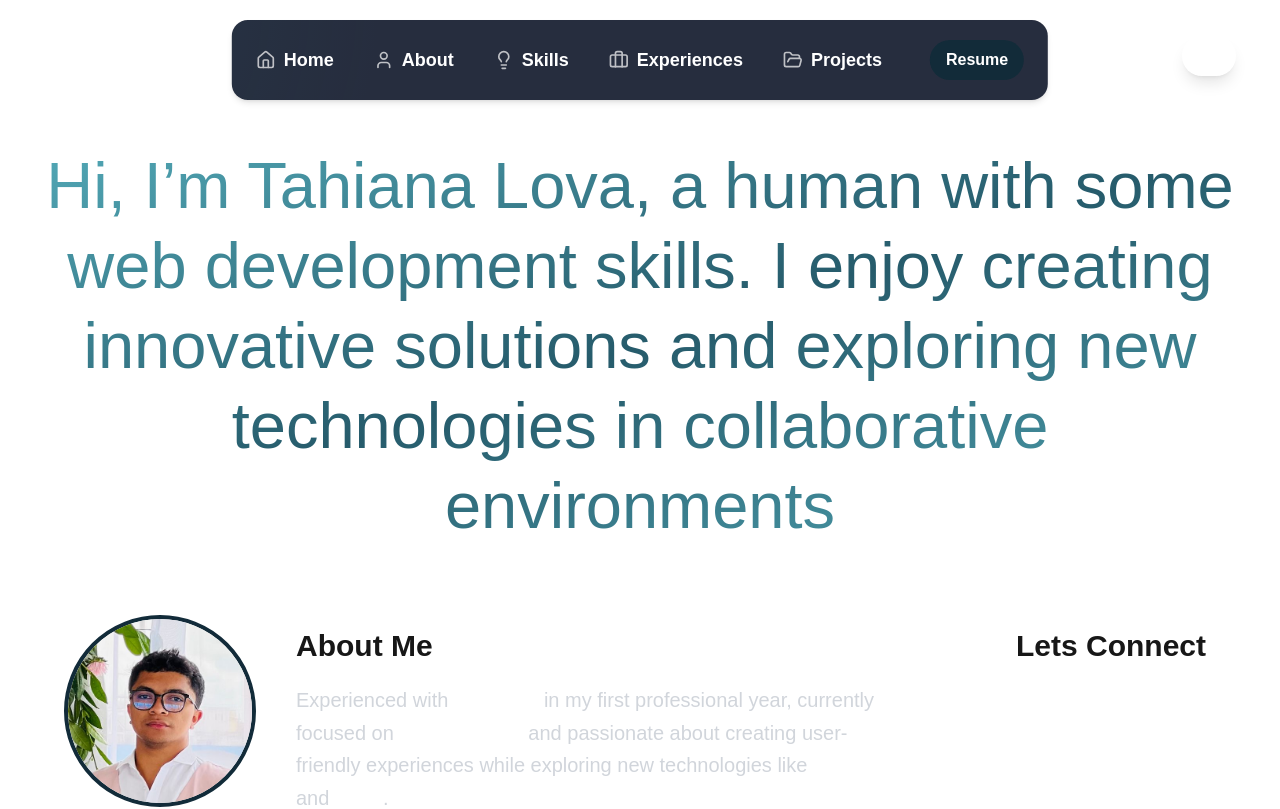
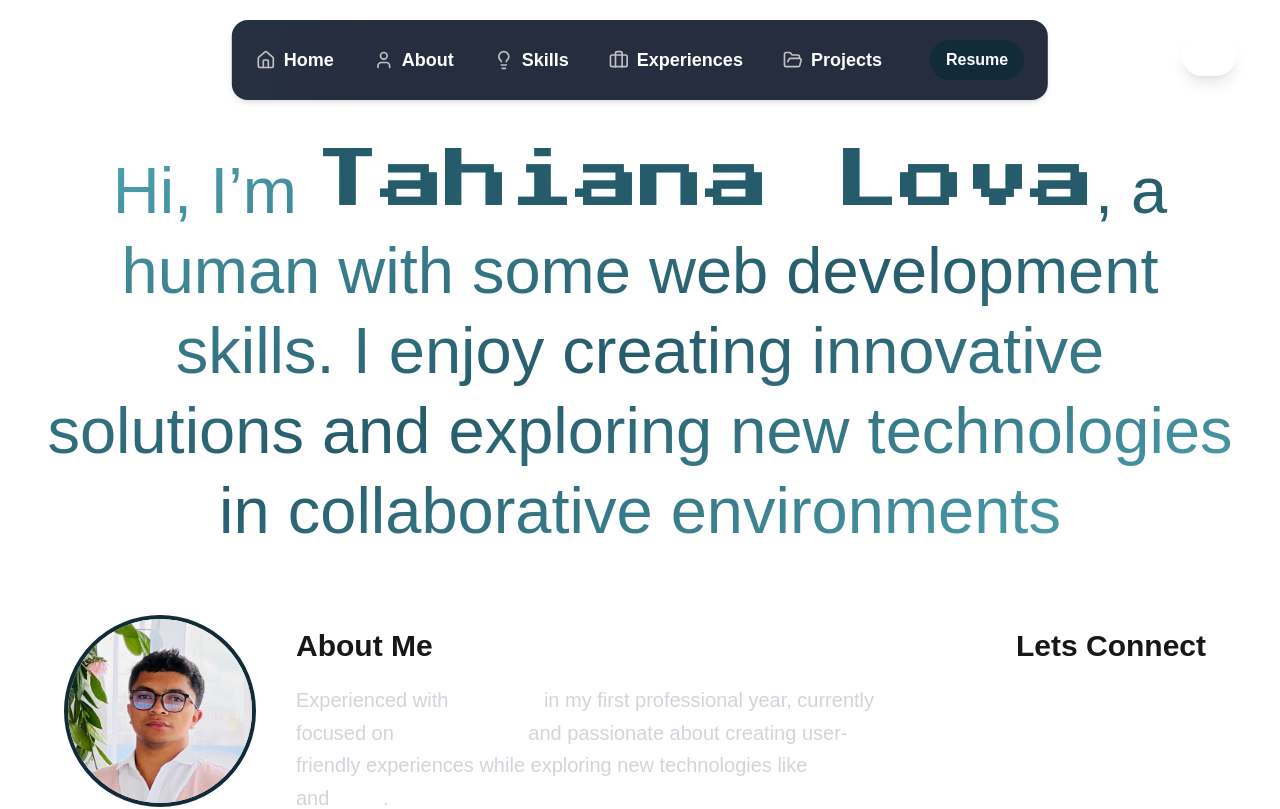
Before and after one commit to Mukkun007/PORTFOLIO-LOVA, a Next.js app: page / in a window 1280 px wide. Shown: the top 809 px of the page. Built offline with nearby package versions, Linux system fonts and the light colour scheme.

Commit message:
name police

```diff
--- a/public/locales/en.json
+++ b/public/locales/en.json
@@ -1,6 +1,7 @@
 {
   "home": {
-    "greeting": "Hi, I’m Tahiana Lova, a human with some web development skills. I enjoy creating innovative solutions and exploring new technologies in collaborative environments"
+    "greeting1": "Hi, I’m ",
+    "greeting2": ", a human with some web development skills. I enjoy creating innovative solutions and exploring new technologies in collaborative environments"
   },
   "header": {
     "home": "Home",
--- a/public/locales/fr.json
+++ b/public/locales/fr.json
@@ -1,6 +1,7 @@
 {
   "home": {
-    "greeting": "Je suis Tahiana Lova, un humain avec quelques compétences en développement web. J'aime créer des solutions innovantes et explorer de nouvelles technologies dans des environnements collaboratifs."
+    "greeting1": "Je suis ",
+    "greeting2": ", un humain avec quelques compétences en développement web. J'aime créer des solutions innovantes et explorer de nouvelles technologies dans des environnements collaboratifs."
   },
   "header": {
     "home": "Acceuil",
--- a/src/app/globals.css
+++ b/src/app/globals.css
@@ -3,6 +3,17 @@
 @tailwind utilities;
 
 @import url("https://fonts.googleapis.com/css2?family=Doto:wght@100..900&family=Inter:wght@100..900&family=Racing+Sans+One&display=swap");
+
+@font-face {
+  font-family: "Press Start 2P";
+  src: url("/fonts/Monoton-Regular.ttf") format("truetype");
+  font-weight: normal;
+  font-style: normal;
+}
+
+.custom-font {
+  font-family: "Press Start 2P", sans-serif;
+}
 
 :root {
   --background: #ffffff;
--- a/src/components/Home.tsx
+++ b/src/components/Home.tsx
@@ -1,6 +1,13 @@
 "use client";
 
 import { useTranslations } from "next-intl";
+import { Press_Start_2P } from "next/font/google";
+
+const pressStart = Press_Start_2P({
+  subsets: ["latin"],
+  weight: ["400"],
+  variable: "--font-press-start",
+});
 
 const Home = () => {
   const t = useTranslations(); // Hook pour récupérer les traductions
@@ -9,7 +16,9 @@ const Home = () => {
     <main className="flex justify-between items-center sm:mt-[4rem] md:mt-[6rem] lg:mt-[6rem] 2xl:mt-[3rem]">
       <div className="desc">
         <h1 className="text-center md:ml-[40px] md:mr-[40px] xl:ml-[40px] xl:mr-[40px] 2xl:ml-[220px] 2xl:mr-[220px] xl:text-center font-bold text-4xl sm:text-[45px] md:text-[50px] lg:text-[60px] xl:text-[65px] 2xl:text-[70px] bg-gradient-to-br from-[#52a8b6] via-[#265b6b] to-[#52a8b6] text-transparent bg-clip-text leading-[45px] sm:leading-[70px] md:leading-[70px] lg:leading-[70px] xl:leading-[80px] 2xl:leading-[85px]">
-          {t("home.greeting")}
+          {t("home.greeting1")}
+          <span className="custom-font text-[#265b6b]">Tahiana Lova</span>
+          {t("home.greeting2")}
         </h1>
       </div>
     </main>
--- a/src/components/Projects.tsx
+++ b/src/components/Projects.tsx
@@ -69,6 +69,23 @@ const Projects = () => {
             </div>
           </div>
         ))}
+        {projects.length > 2 && (
+          <button
+            className="mt-5 border-2 p-3 rounded-full bg-blue-500 text-white hover:bg-blue-700 flex items-center justify-center transition-all"
+            onClick={() => setShowAll(!showAll)}
+          >
+            <span className="mr-2 text-xl">
+              {showAll ? (
+                <i className="fas fa-chevron-up"></i>
+              ) : (
+                <i className="fas fa-chevron-down"></i>
+              )}
+            </span>
+            <span className="font-semibold">
+              {showAll ? "Show Less" : "See More"}
+            </span>
+          </button>
+        )}
       </div>
     </div>
   );
```
Also changed, not shown: public/fonts/Monoton-Regular.ttf (added).
